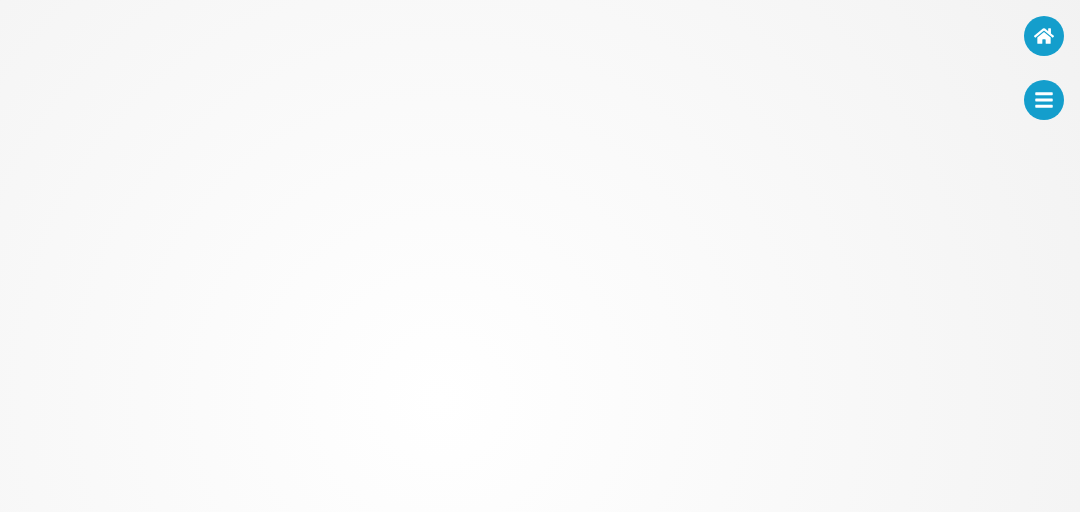
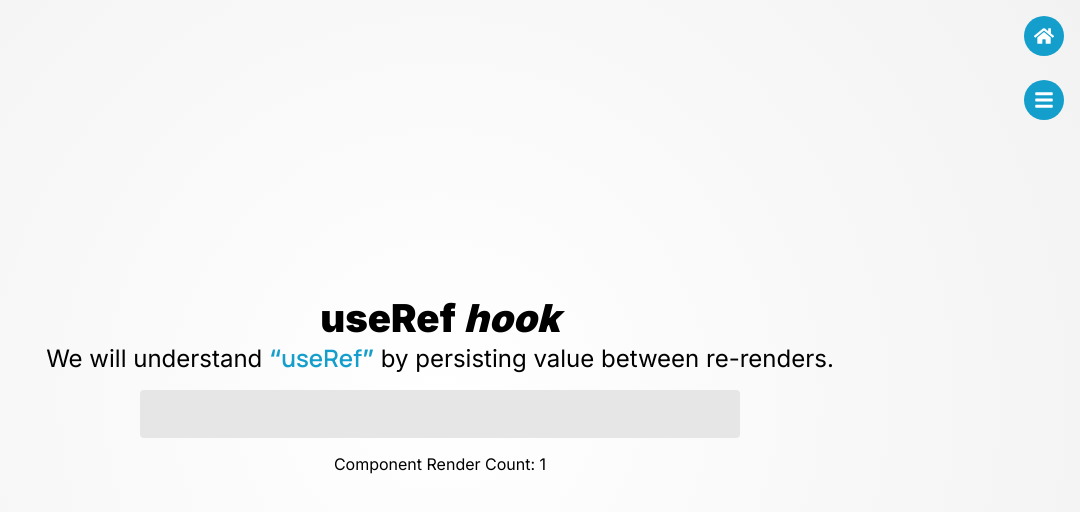
Before and after one commit to uttamakwana/react-hooks, a React (Vite) app: page /useRef in a window 1280 px wide. Shown: the top 512 px of the page, without its empty margins (200-1280 px from the left). Built offline with nearby package versions, Linux system fonts and the light colour scheme.

Commit message:
Hook: useRef completed

```diff
--- a/src/App.jsx
+++ b/src/App.jsx
@@ -1,5 +1,5 @@
 import { Route, Routes, useLocation, useNavigate } from "react-router-dom";
-import { Landing, UseState, UseEffect, UseContext } from "./pages";
+import { Landing, UseState, UseEffect, UseContext, UseRef } from "./pages";
 import { FaBars, FaHome } from "react-icons/fa";
 import { Sidebar } from "./components";
 
@@ -18,6 +18,7 @@ const App = () => {
         <Route path="/useState" element={<UseState />} />
         <Route path="/useEffect" element={<UseEffect />} />
         <Route path="/useContext" element={<UseContext />} />
+        <Route path="/useRef" element={<UseRef />} />
       </Routes>
       {pathname !== "/" && (
         <>
--- a/src/pages/index.js
+++ b/src/pages/index.js
@@ -2,5 +2,6 @@ import Landing from "./Landing/Landing.jsx";
 import UseState from "./useState/useState.jsx";
 import UseEffect from "./useEffect/useEffect.jsx";
 import UseContext from "./useContext/useContext.jsx";
+import UseRef from "./useRef/useRef.jsx";
 
-export { Landing, UseState, UseEffect, UseContext }
+export { Landing, UseState, UseEffect, UseContext, UseRef }
--- a/src/pages/useContext/Theme.jsx
+++ b/src/pages/useContext/Theme.jsx
@@ -1,22 +1,22 @@
-import { useContext } from "react";
 import "./theme.css";
-import { ThemeContext } from "./ThemeContextProvider";
+import { useTheme } from "./ThemeContextProvider";
 
 const Theme = () => {
-  const { theme, setTheme } = useContext(ThemeContext);
+  const { theme, toggleTheme } = useTheme();
 
-  //does: toggle theme
-  function toggleTheme() {
-    if (theme === "light") {
-      setTheme("dark");
-    } else {
-      setTheme("light");
-    }
-  }
   return (
-    <div className={`theme-box | flex-center p-1 flex-col gap-4 fs-subheading ${theme === "light" ? "light" : "dark"}`}>
+    <div
+      className={`theme-box | flex-center p-1 flex-col gap-4 fs-subheading br-10 ${
+        theme === "light" ? "light" : "dark"
+      }`}
+    >
       <p>Currently to {theme} theme</p>
-      <button onClick={toggleTheme} className="theme-toggle-btn">Change</button>
+      <button
+        onClick={toggleTheme}
+        className="theme-toggle-btn text-white-900 fs-button fw-600 uppercase"
+      >
+        {theme === "dark" ? "light" : "dark"}
+      </button>
     </div>
   );
 };
--- a/src/pages/useContext/ThemeContextProvider.jsx
+++ b/src/pages/useContext/ThemeContextProvider.jsx
@@ -1,19 +1,35 @@
-import { createContext, useState } from "react";
+/* eslint-disable react-refresh/only-export-components */
+import { createContext, useContext, useState } from "react";
 import PropTypes from "prop-types";
 
 export const ThemeContext = createContext(null);
 
 const ThemeContextProvider = ({ children }) => {
   const [theme, setTheme] = useState(() => "light");
+
+  //does: toggle theme
+  function toggleTheme() {
+    if (theme === "light") {
+      setTheme("dark");
+    } else {
+      setTheme("light");
+    }
+  }
   return (
-    <ThemeContext.Provider value={{ theme, setTheme }}>
+    <ThemeContext.Provider value={{ theme, setTheme, toggleTheme }}>
       {children}
     </ThemeContext.Provider>
   );
 };
 
-export default ThemeContextProvider;
+// exporting custom hook that return our ThemeContext
+export function useTheme() {
+  return useContext(ThemeContext)
+}
 
+// defining types of props
 ThemeContextProvider.propTypes = {
   children: PropTypes.element,
 };
+
+export default ThemeContextProvider;
--- a/src/pages/useContext/theme.css
+++ b/src/pages/useContext/theme.css
@@ -1,5 +1,5 @@
 .theme-box.light {
-  background-color: var(--clr-white-600);
+  background-color: var(--clr-white-700);
   color: var(--clr-black-900);
 }
 
--- /dev/null
+++ b/src/pages/useRef/useRef.jsx
@@ -0,0 +1,39 @@
+import { useEffect, useRef, useState } from "react";
+import { Hero } from "../../components";
+
+const UseRef = () => {
+  const [input, setInput] = useState(() => "");
+  const renderedCount = useRef(1);
+  console.count("component rendered");
+
+  //!! Here useEffect will not cause infinite re-render due to useRef cause it doesn't cause into any state change so that useEffect will run only once even without dependencies
+  useEffect(() => {
+    //! it is just like the state but doesn't re-renders the component and persist the value it holds between re-renders
+    //! if you have used to store 'renderedCount' value into a state variable without dependencies, it will eventually cause the infinite re-render
+    //! After the first render it ultimately increase the renderedCount to 2 but will not cause re-render and will persist the value 2. When we change the input by setInput it will cause the re-render and we can see that renderedCount will print the value 2 and will increase to the 3
+    renderedCount.current += 1;
+  });
+
+  return (
+    <main className="hook-container use-ref-hook-container">
+      <Hero
+        hookName={"useRef"}
+        heroText={"by persisting value between re-renders."}
+      />
+      <div className="readable-container my-1">
+        <input
+          type="text"
+          className="input bg-white-700"
+          value={input}
+          onChange={(e) => setInput(e.target.value)}
+        />
+        <p className="text-center">{input}</p>
+        <p className="text-center py-1">
+          Component Render Count: {renderedCount.current}
+        </p>
+      </div>
+    </main>
+  );
+};
+
+export default UseRef;
```
